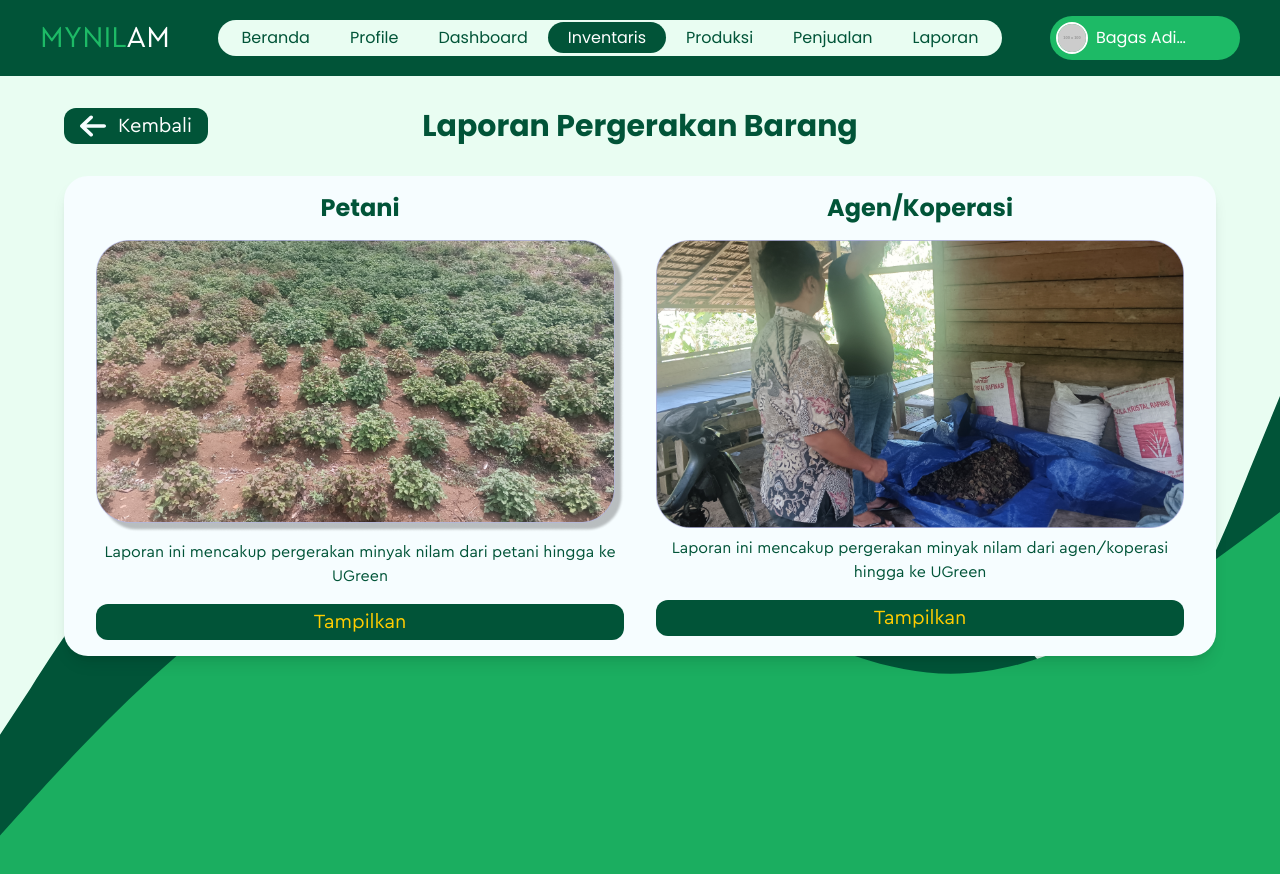
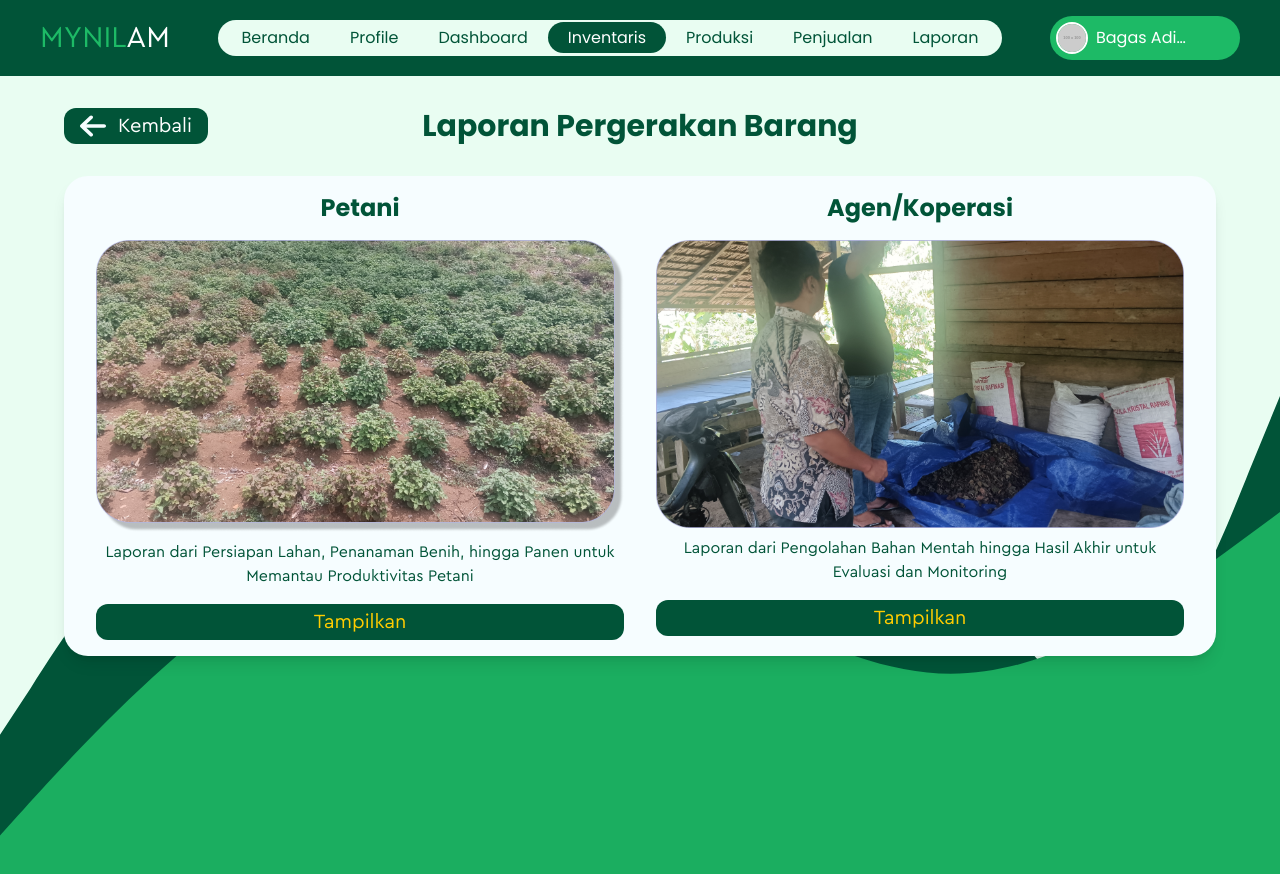
Before and after one commit to saptadi73/fe-mynilam-new, a Vue app: page /inventaris/laporan-pergerakan-barang in a window 1280 px wide. Built offline with nearby package versions, Linux system fonts and the light colour scheme.

Commit message:
feat(components): add component base product card

```diff
--- /dev/null
+++ b/src/components/BaseProductCard.vue
@@ -0,0 +1,34 @@
+<template>
+  <BaseHeaderTitle :title="cardTitle" />
+  <div class="bg-[#F6FDFF] rounded-3xl shadow-lg px-8 py-4 grid grid-cols-12 gap-x-8">
+    <div v-for="(card, index) in cardContent" :key="index" class="col-span-6">
+      <h1 class="font-bold text-primary text-2xl text-center mb-4">{{ card.title }}</h1>
+      <img v-if="index % 2 === 0" src="@/assets/images/laporan-petani.png" alt="Laporan Petani Image" />
+      <img v-else src="@/assets/images/laporan-agen.png" alt="Laporan Petani Image" />
+      <p class="font-cera text-primary text-center mt-2">
+        {{ card.content }}
+      </p>
+      <RouterLink :to="{ name: card.pathName }">
+        <BaseButton variant="dark" class="w-full mt-4">Tampilkan</BaseButton>
+      </RouterLink>
+    </div>
+  </div>
+</template>
+
+<script setup lang="ts">
+import BaseButton from '@/components/BaseButton.vue'
+import BaseHeaderTitle from '@/components/BaseHeaderTitle.vue'
+
+interface PropsCardContent {
+  title: string
+  content: string
+  pathName: string
+}
+
+interface PropsChoiceCard {
+  cardTitle: string
+  cardContent: PropsCardContent[]
+}
+
+defineProps<PropsChoiceCard>()
+</script>
--- a/src/pages/inventaris/LaporanPergerakanBarang.vue
+++ b/src/pages/inventaris/LaporanPergerakanBarang.vue
@@ -1,32 +1,22 @@
 <template>
   <div class="bg-image-wave">
-    <BaseHeaderTitle title="Laporan Pergerakan Barang" />
-    <div class="bg-[#F6FDFF] rounded-3xl shadow-lg px-8 py-4 grid grid-cols-12 gap-x-8">
-      <div class="col-span-6">
-        <h1 class="font-bold text-primary text-2xl text-center mb-4">Petani</h1>
-        <img src="../../assets/images/laporan-petani.png" alt="Laporan Petani Image" />
-        <p class="font-cera text-primary text-center mt-2">
-          Laporan ini mencakup pergerakan minyak nilam dari petani hingga ke UGreen
-        </p>
-        <RouterLink :to="{ name: 'Laporan Petani' }">
-          <BaseButton variant="dark" class="w-full mt-4">Tampilkan</BaseButton>
-        </RouterLink>
-      </div>
-      <div class="col-span-6">
-        <h1 class="font-bold text-primary text-2xl text-center mb-4">Agen/Koperasi</h1>
-        <img src="../../assets/images/laporan-agen.png" alt="Laporan Agen Image" />
-        <p class="font-cera text-primary text-center mt-2">
-          Laporan ini mencakup pergerakan minyak nilam dari agen/koperasi hingga ke UGreen
-        </p>
-        <RouterLink :to="{ name: 'Laporan Petani' }">
-          <BaseButton variant="dark" class="w-full mt-4">Tampilkan</BaseButton>
-        </RouterLink>
-      </div>
-    </div>
+    <BaseProductCard card-title="Laporan Pergerakan Barang" :card-content="cardContent" />
   </div>
 </template>
 
 <script setup lang="ts">
-import BaseButton from '@/components/BaseButton.vue'
-import BaseHeaderTitle from '@/components/BaseHeaderTitle.vue'
+import BaseProductCard from '@/components/BaseProductCard.vue'
+
+const cardContent = [
+  {
+    title: 'Petani',
+    content: 'Laporan dari Persiapan Lahan, Penanaman Benih, hingga Panen untuk Memantau Produktivitas Petani',
+    pathName: 'Laporan Petani',
+  },
+  {
+    title: 'Agen/Koperasi',
+    content: 'Laporan dari Pengolahan Bahan Mentah hingga Hasil Akhir untuk Evaluasi dan Monitoring',
+    pathName: 'Laporan Petani',
+  },
+]
 </script>
--- a/src/pages/produksi/DaftarProduksiPetani.vue
+++ b/src/pages/produksi/DaftarProduksiPetani.vue
@@ -1,32 +1,22 @@
 <template>
   <div class="bg-image-wave">
-    <BaseHeaderTitle title="Daftar Produksi Petani" />
-    <div class="bg-[#F6FDFF] rounded-3xl shadow-lg px-8 py-4 grid grid-cols-12 gap-x-8">
-      <div class="col-span-6">
-        <h1 class="font-bold text-primary text-2xl text-center mb-4">Tanam</h1>
-        <img src="../../assets/images/laporan-petani.png" alt="Laporan Petani Image" />
-        <p class="font-cera text-primary text-center mt-2">
-          Melihat Proses Tanam Nilam Secara Menyeluruh, Mulai dari Penanaman Benih hingga Waktu Panen
-        </p>
-        <RouterLink :to="{ name: 'Laporan Lengkap Produksi' }">
-          <BaseButton variant="dark" class="w-full mt-4">Tampilkan</BaseButton>
-        </RouterLink>
-      </div>
-      <div class="col-span-6">
-        <h1 class="font-bold text-primary text-2xl text-center mb-4">Minyak Nilam</h1>
-        <img src="../../assets/images/laporan-agen.png" alt="Laporan Agen Image" />
-        <p class="font-cera text-primary text-center mt-2">
-          Menampilkan Proses Produksi Minyak Nilam dari Awal hingga Selesai, Termasuk Pengolahan dan Hasil Akhir.
-        </p>
-        <RouterLink :to="{ name: 'Laporan Lengkap Produksi' }">
-          <BaseButton variant="dark" class="w-full mt-4">Tampilkan</BaseButton>
-        </RouterLink>
-      </div>
-    </div>
+    <BaseProductCard card-title="Daftar Produksi Petani" :card-content="cardContent" />
   </div>
 </template>
 
 <script setup lang="ts">
-import BaseButton from '@/components/BaseButton.vue'
-import BaseHeaderTitle from '@/components/BaseHeaderTitle.vue'
+import BaseProductCard from '@/components/BaseProductCard.vue'
+
+const cardContent = [
+  {
+    title: 'Petani',
+    content: 'Melihat Proses Tanam Nilam Secara Menyeluruh, Mulai dari Penanaman Benih hingga Waktu Panen',
+    pathName: 'Laporan Lengkap Produksi',
+  },
+  {
+    title: 'Minyak Nilam',
+    content: ' Menampilkan Proses Produksi Minyak Nilam dari Awal hingga Selesai, Termasuk Pengolahan dan Hasil Akhir.',
+    pathName: 'Laporan Lengkap Produksi',
+  },
+]
 </script>
--- a/src/pages/produksi/LaporanProduksi.vue
+++ b/src/pages/produksi/LaporanProduksi.vue
@@ -1,32 +1,22 @@
 <template>
   <div class="bg-image-wave">
-    <BaseHeaderTitle title="Laporan Produksi" />
-    <div class="bg-[#F6FDFF] rounded-3xl shadow-lg px-8 py-4 grid grid-cols-12 gap-x-8">
-      <div class="col-span-6">
-        <h1 class="font-bold text-primary text-2xl text-center mb-4">Tanam</h1>
-        <img src="../../assets/images/laporan-petani.png" alt="Laporan Petani Image" />
-        <p class="font-cera text-primary text-center mt-2">
-          Laporan dari Persiapan Lahan, Penanaman Benih, hingga Panen untuk Memantau Produktivitas Petani
-        </p>
-        <RouterLink :to="{ name: 'Laporan Lengkap Produksi' }">
-          <BaseButton variant="dark" class="w-full mt-4">Tampilkan</BaseButton>
-        </RouterLink>
-      </div>
-      <div class="col-span-6">
-        <h1 class="font-bold text-primary text-2xl text-center mb-4">Minyak Nilam</h1>
-        <img src="../../assets/images/laporan-agen.png" alt="Laporan Agen Image" />
-        <p class="font-cera text-primary text-center mt-2">
-          Laporan dari Pengolahan Bahan Mentah hingga Hasil Akhir untuk Evaluasi dan Monitoring
-        </p>
-        <RouterLink :to="{ name: 'Laporan Lengkap Produksi' }">
-          <BaseButton variant="dark" class="w-full mt-4">Tampilkan</BaseButton>
-        </RouterLink>
-      </div>
-    </div>
+    <BaseProductCard card-title="Laporan Produksi" :card-content="cardContent" />
   </div>
 </template>
 
 <script setup lang="ts">
-import BaseButton from '@/components/BaseButton.vue'
-import BaseHeaderTitle from '@/components/BaseHeaderTitle.vue'
+import BaseProductCard from '@/components/BaseProductCard.vue'
+
+const cardContent = [
+  {
+    title: 'Tanam',
+    content: 'Laporan dari Persiapan Lahan, Penanaman Benih, hingga Panen untuk Memantau Produktivitas Petani',
+    pathName: 'Laporan Lengkap Produksi',
+  },
+  {
+    title: 'Minyak Nilam',
+    content: 'Laporan dari Pengolahan Bahan Mentah hingga Hasil Akhir untuk Evaluasi dan Monitoring',
+    pathName: 'Laporan Lengkap Produksi',
+  },
+]
 </script>
```
